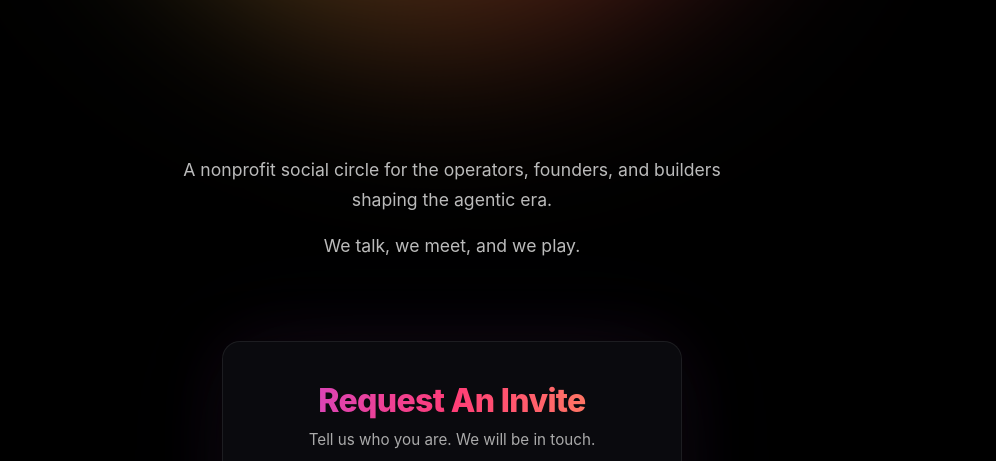
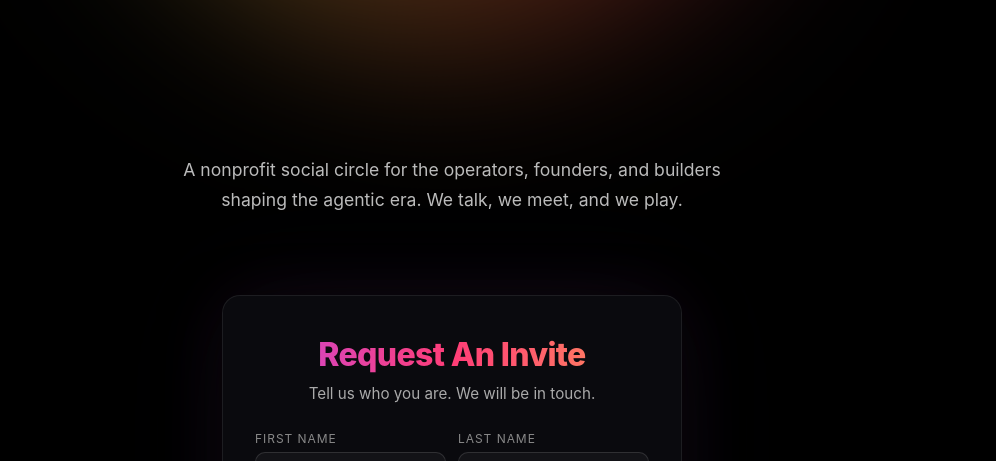
Before and after one commit to GuiseBule/agenticplayers, a plain HTML site: page index.html in a window 1280 px wide. Shown: the part 709-1170 px from the top of the page, without its empty margins (188-1184 px from the left). Drawn offline with Linux system fonts and the light colour scheme.

Commit message:
Combine intro into one paragraph on two lines

```diff
--- a/index.html
+++ b/index.html
@@ -419,8 +419,7 @@
 
   <section class="intro">
     <div class="intro-inner">
-      <p>A nonprofit social circle for the operators, founders, and builders<br>shaping the agentic era.</p>
-      <p>We talk, we meet, and we play.</p>
+      <p>A nonprofit social circle for the operators, founders, and builders<br>shaping the agentic era. We talk, we meet, and we play.</p>
     </div>
   </section>
 
```
